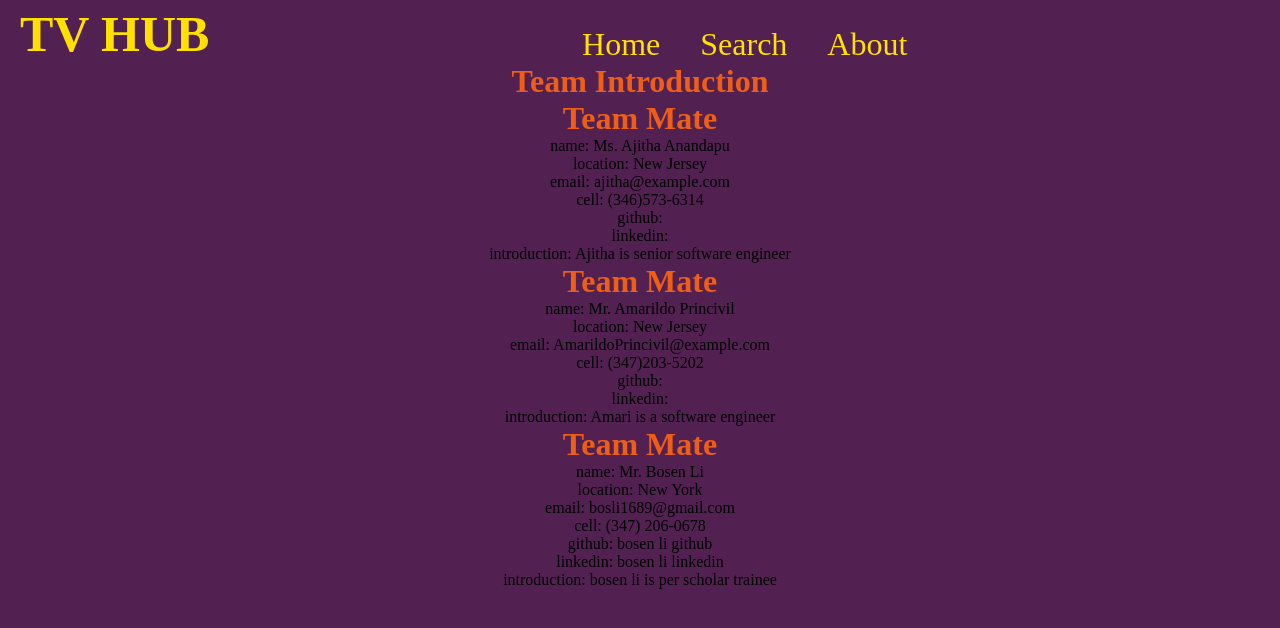
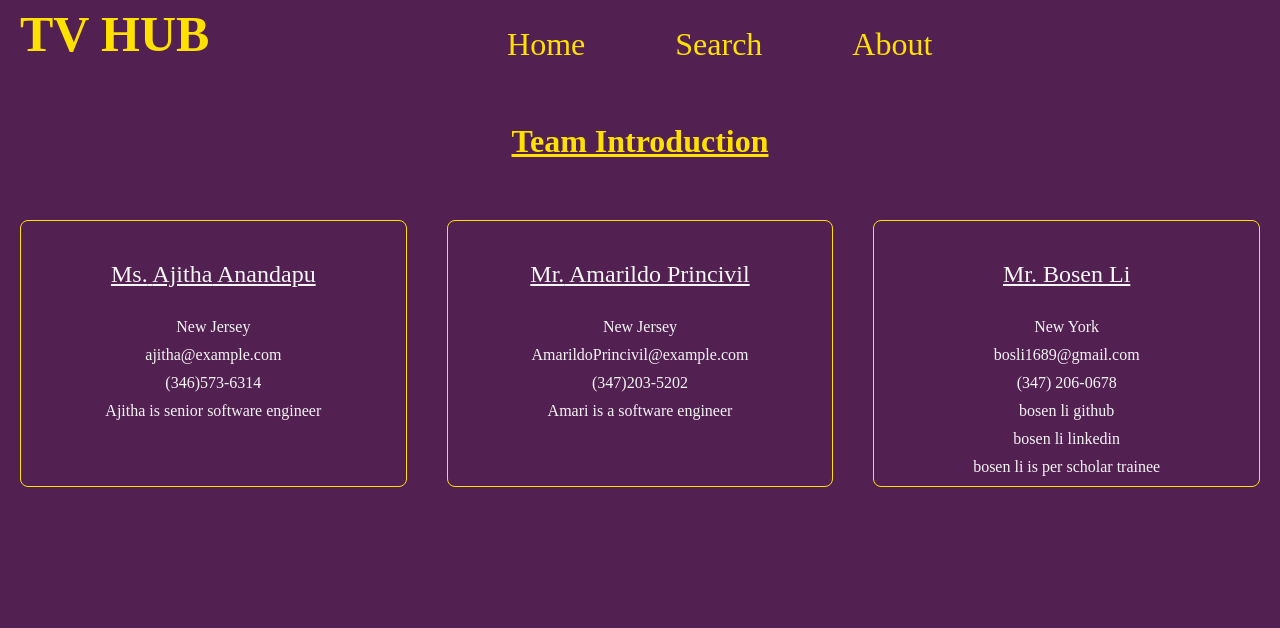
Before and after one commit to ajprince86/tvshows, a React (Create React App) app: page /about in a window 1280 px wide. Shown: the top 628 px of the page. Built offline with nearby package versions, Linux system fonts and the light colour scheme.

Commit message:
Added styles to all pages, navigate on homelogo

```diff
--- a/src/components/AboutUs.js
+++ b/src/components/AboutUs.js
@@ -1,15 +1,18 @@
 import React from 'react'
 import team from '../data/teamData';
 import Team from './Team';
+import '../styles/about.css'
 
 
 function AboutUs() {
   return (// use map
     <div className = "aboutUs">
-      <h1> Team Introduction </h1>
+      <div className='about-h1'><h1> Team Introduction </h1></div>
+      <div className='aboutus-div'>
        {team.map((teamData, index) => {
          return <Team teamData = {teamData} key={index}/>
        })}
+      </div>
     </div>
   )
 }
--- a/src/components/Episodes.js
+++ b/src/components/Episodes.js
@@ -1,6 +1,7 @@
 import { useParams } from "react-router-dom";
 import { useEffect, useState } from "react";
 import { getEpisodeDataById } from "../services/constants";
+import '../styles/episodes.css'
 
 function Episodes() {
   const [episodeData, setEpisodeData] = useState([]);
@@ -39,8 +40,8 @@ function Episodes() {
 
 
   return (
-    <div>
-    <h1>Episodes</h1>
+    <div className="episodes-div">
+    <h1 className="episodes-h1">Episodes</h1>
     <table>
       <thead>
         <tr>
--- a/src/components/Header.js
+++ b/src/components/Header.js
@@ -1,10 +1,12 @@
-import { NavLink } from "react-router-dom";
+import { NavLink,useNavigate} from "react-router-dom";
 import '../styles/header.css'
 
+
 function Header() {
+ const navigate = useNavigate();
   return (
     <div className="header-div">
-      <h1>TV HUB</h1>
+      <h1 onClick={()=>navigate("/")}>TV HUB</h1>
       <nav>
         <NavLink to="/">Home</NavLink>
         <NavLink to="/search">Search</NavLink>
--- a/src/components/Search.js
+++ b/src/components/Search.js
@@ -44,14 +44,16 @@ function Search(){
             })
          )
             }
-
+//&#x1F50E;&#xFE0E;(new)
+//&#x1F50D;(used)
+//&#128269;(right)
     return(
         <div>
             {/* <h1>Search page</h1> */}
             <div className="search-p">
                 <div className="search-txt-btn">
                 <input className = "input-search" type="text" onChange={(e) =>{handleOnChange(e)}}/>
-                <button className = "btn-search" onClick={(e) => handleOnClick(e)}>&#x1F50D; Search Show</button>
+                <button className = "btn-search" onClick={(e) => handleOnClick(e)}>&#128269; Search Show</button>
                 </div>
                 <div className="search-result">{renderPost()}</div>
                 {/* {console.log(queryLog)} */}
--- a/src/components/Team.js
+++ b/src/components/Team.js
@@ -1,3 +1,5 @@
+import '../styles/about.css'
+
 function Team (props) {
     // Destructuring
 
@@ -13,17 +15,16 @@ function Team (props) {
    //const {first, title, last } = name
 
     return (
-        <>
-        <h1> Team Mate</h1>
-        <p>name: {name.title} {name.first} {name.last} </p>
-        <p>location: {location}</p>
-        <p>email: {email}</p>
-        <p>cell: {cell}</p>
-        <p> github: {github}</p>
-        <p> linkedin: {linkedin}</p>
-        <p> introduction: {introduction}</p>
-
-        </>
+        <div className="team-div">
+          {/* <h1> Team Mate</h1> */}
+            <p className='team-p-name'>{name.title} {name.first} {name.last} </p>
+            <p>{location}</p>
+            <p>{email}</p>
+            <p>{cell}</p>
+            <p>{github}</p>
+            <p>{linkedin}</p>
+            <p>{introduction}</p>
+        </div>
     )
 }
 
--- a/src/components/TvShows.js
+++ b/src/components/TvShows.js
@@ -9,9 +9,9 @@ function TvShows({ data }) {
     <div className = "TvShows-gp">
         <div className = "TvShows-p" onClick={() => navigate(`/search/${data.show.id}`)}>
         {/* <h1>{data.show.name}</h1> */}
-        {(data.show.image !== null)? <img className="stock-card-img" src = {data.show.image.medium} alt= "TvShow pic"/> :
+        {(data.show.image !== null)? <img className="tv-show-img" src = {data.show.image.medium} alt= "TvShow pic"/> :
             <img
-                className="not-avail-img"
+                className="tv-not-avail-img"
                 src={pic_not_available}
                 alt={pic_not_available}
               />}
--- /dev/null
+++ b/src/styles/about.css
@@ -0,0 +1,28 @@
+
+.about-h1{
+    margin-top: 60px;
+    margin-bottom: 40px;
+    text-decoration: underline;
+    color: rgb(255, 225, 0);
+}
+.aboutus-div{
+    display: grid;
+    grid-template-columns: 1fr 1fr 1fr;
+    grid-template-rows: 1fr;
+}
+.team-div{
+    border: 1px solid rgb(255, 225, 0);
+    border-radius: .5em;
+    /* display: grid; */
+    margin:20px;
+    color: whitesmoke;
+}
+.team-div p{
+    margin:10px;
+}
+.team-p-name{
+    font-size: x-large;
+    text-decoration: underline;
+    padding-top: 30px;
+    padding-bottom: 20px;
+}
--- /dev/null
+++ b/src/styles/episodes.css
@@ -0,0 +1,43 @@
+.episodes-div{
+    display: flex;
+    flex-direction: column;
+    justify-content: center;
+    align-items: center;
+}
+
+.episodes-h1{
+    margin-top: 40px;
+    text-decoration: underline;
+}
+table{
+    margin-top: 30px;
+    border: 1px solid whitesmoke;
+}
+tbody tr{
+    line-height: 2em;
+}
+/* thead{
+    background-color: whitesmoke;
+} */
+thead th{
+    width: 25%;
+    background-color: rgb(255, 225, 0);
+    color: rgb(82, 33, 82);
+    font-size: larger;
+}
+th, td{
+    padding: 8px;
+    /* border: 1px solid whitesmoke; */
+}
+
+tr td{
+    color:rgb(255, 225, 0);
+    /* background-color: whitesmoke; */
+}
+
+/* tbody tr:nth-child(odd){
+    background-color: white;
+} */
+
+  /* tbody tr:nth-child(even) {
+    /* background-color: #eee; }*/
--- a/src/styles/header.css
+++ b/src/styles/header.css
@@ -17,6 +17,7 @@ nav a{
     font-size: xx-large;
     padding: 20px;
     text-decoration: none;
+    margin-right: 50px;
 }
 nav a:hover{
     text-decoration: underline;
--- a/src/styles/showcard.css
+++ b/src/styles/showcard.css
@@ -1,7 +1,7 @@
 .show-card-gp{
     display: grid;
     grid-template-rows: 1fr .5fr;
-    grid-template-columns: 2fr 3fr;
+    grid-template-columns: 1.5fr 3fr;
     /* border: 1px solid red; */
     margin-top:30px;
     height: 700px;
@@ -19,7 +19,6 @@
 }
 .show-card-seasons{
     display: flex;
-
 
 }
 .h5-seasons{
@@ -40,7 +39,7 @@ button{
     display: grid;
     grid-template-columns: 1fr;
     grid-template-rows: .5fr 3fr .5fr;
-    margin: 20px;
+    margin: 30px;
 }
 
 .show-card-c2{
@@ -48,38 +47,39 @@ button{
     grid-template-columns: 1fr 1.8fr;
 }
 h1{
-    color:rgb(238, 94, 23);
+    color:rgb(255, 225, 0);
 }
 span{
     display: flex;
     flex-direction: column;
     font-size: medium;
-    color: rgb(238, 94, 23);
+    color: rgb(255, 225, 0);
+    margin-top: 20px;
+    margin-bottom: 10px;
 }
 #sum-id{
     text-align: justify;
     margin-left: 50px;
+    color: whitesmoke;
+    margin-top: 20px;
 }
 h5{
     font-size: medium;
+    color: whitesmoke;
 }
 .stock-card-img{
     border-radius: .2em;
-    width: 230px;
-    height: 320px;
+    width: 280px;
+    height: 380px;
     align-self: center;
     margin:20px;
 }
 .stock-card-img:hover{
-    width: 235px;
-    height:325px;
+    width: 285px;
+    height:385px;
     border-radius: .2em;
     box-shadow: 2px 0px 2px 0px gray;
 
-}
-.not-avail-img{
-    width: 230px;
-    height: 320px;
 }
 button:hover{
     width:160px;
@@ -91,10 +91,18 @@ button:hover{
 .carousel-img{
     width: 180px;
     height:240px;
+    border-radius: .2em;
+    margin-left:20px;
 }
-.not-avail-img{
+.not-avail-img-sc{
     width: 230px;
     height:320px;
     margin:20px;
     border-radius: .2em;
 }
+
+.carousel-div{
+    width: 350px;
+    margin-Top: 10px;
+    margin-right: 30px;
+}
--- a/src/styles/tvshows.css
+++ b/src/styles/tvshows.css
@@ -11,19 +11,26 @@
 .TvShows-p:hover{
     cursor: pointer;
 }
-/* .stock-card-img{
-    height: 450px;
-    width: 325px;
-}
-.stock-card-img:hover{
-   opacity: 5;
-   border-color: rgb(255, 225, 0);
-}
-.not-avail-img{
-    height: 450px;
-    width: 325px;
-} */
-.not-avail-img{
+
+.tv-show-img{
     width: 230px;
     height: 320px;
+    margin-top: 20px;
+    margin-bottom: 20px;
+    border-radius: .2em;
 }
+.tv-show-img:hover{
+  width: 235px;
+  height:325px;
+}
+.tv-not-avail-img{
+    width: 230px;
+    height: 320px;
+    margin-top: 20px;
+    margin-bottom: 20px;
+    border-radius: .2em;
+}
+.tv-not-avail-img:hover{
+    width: 235px;
+    height: 325px;
+}
```
Also changed, not shown: src/components/ShowCard.js (+16 -9 lines).
